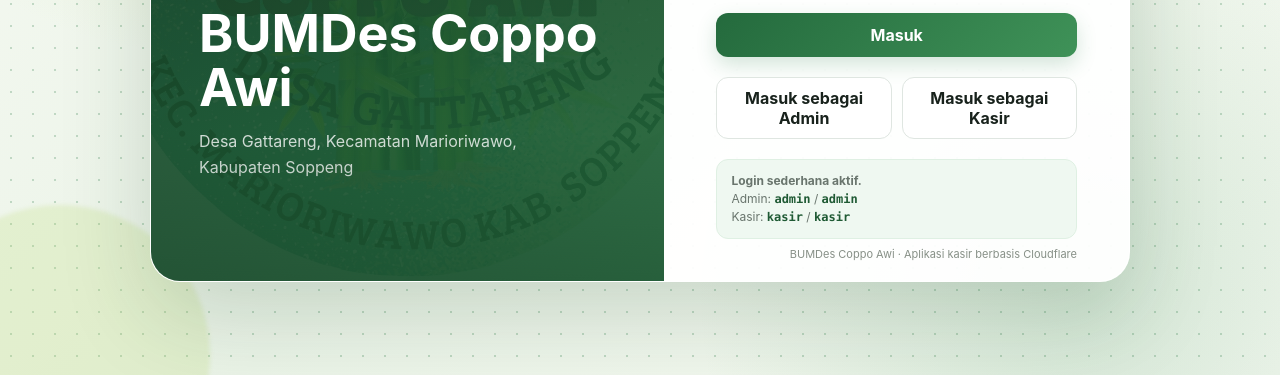
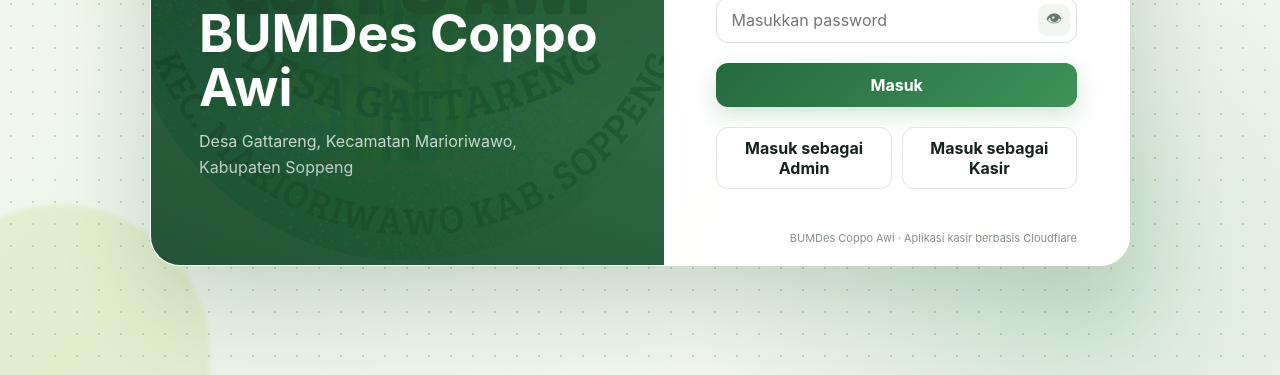
Before and after one commit to wahyulispalewaii/bumdes-pos-coppo-awi1, a website with bundled scripts: page public/index.html in a window 1280 px wide. Shown: the part 425-800 px from the top of the page. Built offline with nearby package versions, Linux system fonts and the light colour scheme; files whose address does not match are found by name.

Commit message:
Update index.html

```diff
--- a/public/index.html
+++ b/public/index.html
@@ -47,11 +47,6 @@
         <div class="quick-login-grid" aria-label="Login cepat">
           <button type="button" class="button outline" data-quick-login="admin">Masuk sebagai Admin</button>
           <button type="button" class="button outline" data-quick-login="kasir">Masuk sebagai Kasir</button>
-        </div>
-        <div class="login-note">
-          <strong>Login sederhana aktif.</strong><br>
-          Admin: <code>admin</code> / <code>admin</code><br>
-          Kasir: <code>kasir</code> / <code>kasir</code>
         </div>
       </form>
       <footer class="login-footer">BUMDes Coppo Awi · Aplikasi kasir berbasis Cloudflare</footer>
```
